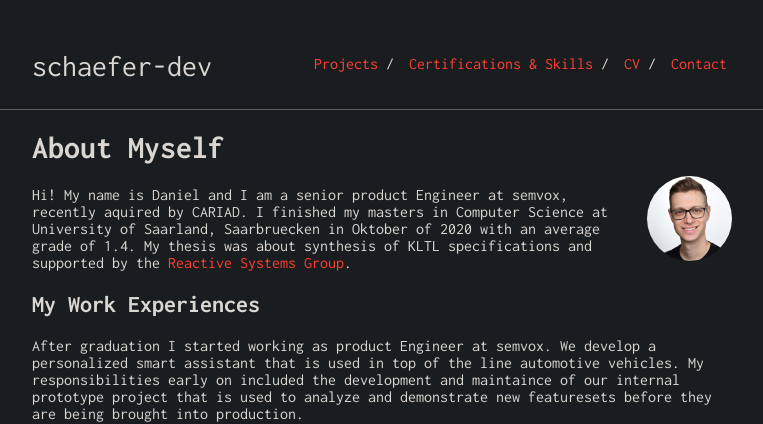
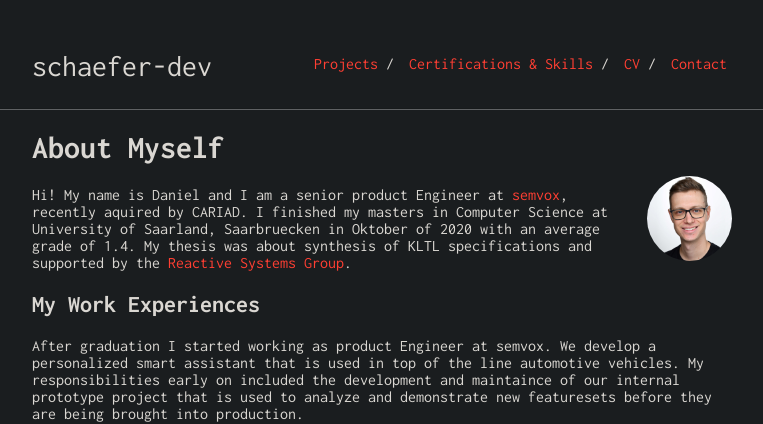
Before and after one commit to schaefer-dev/schaefer-dev.github.io, a Jekyll site: the page built from index.md, in a window 1280 px wide. Shown: the top 424 px of the page, without its empty margins (258-1021 px from the left). Built offline with Jekyll 4.4.1, drawn with Linux system fonts in a browser that asks for light colours; part of the change alters nothing that is shown.

```diff
--- a/index.md
+++ b/index.md
@@ -8,7 +8,7 @@ description: "A portfolio targeted at people who want to find out what I've been
 
 <img class="profile-picture" src="me.jpg">
 
-Hi! My name is Daniel and I am a senior product Engineer at semvox, recently aquired by CARIAD. I finished my masters in Computer Science at University of Saarland, Saarbruecken in Oktober of 2020 with an average grade of 1.4. My thesis was about synthesis of KLTL specifications and supported by the [Reactive Systems Group](https://www.react.uni-saarland.de).
+Hi! My name is Daniel and I am a senior product Engineer at [semvox](https://www.semvox.de/), recently aquired by CARIAD. I finished my masters in Computer Science at University of Saarland, Saarbruecken in Oktober of 2020 with an average grade of 1.4. My thesis was about synthesis of KLTL specifications and supported by the [Reactive Systems Group](https://www.react.uni-saarland.de).
 
 
 ## My Work Experiences
```
